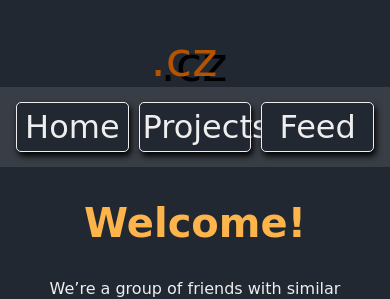
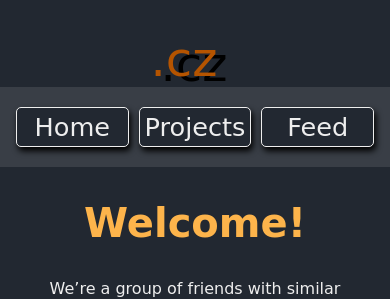
Before and after one commit to yagarea/ggu.cz, a Jekyll site: the page built from index.md, in a window 390 px wide. Shown: the part 188-487 px from the top of the page. Built offline with Jekyll 4.4.1, drawn with Linux system fonts in a browser that asks for light colours.

Commit message:
fix button text overflow on phones

```diff
--- a/assets/css/styles.sass
+++ b/assets/css/styles.sass
@@ -207,6 +207,12 @@ main > p
     margin: 0.5em
     float: right
 
+.member-tag
+  display: none !important
+
+
+//--------------------------------------
+
 .project-card
   width: 40%
   background-color: $block-color
@@ -285,3 +291,6 @@ main > p
 @media screen and (max-width: 850px)
   .project-card, .member
     width: 100%
+
+  .nav-button
+    font-size: 0.8em
```
